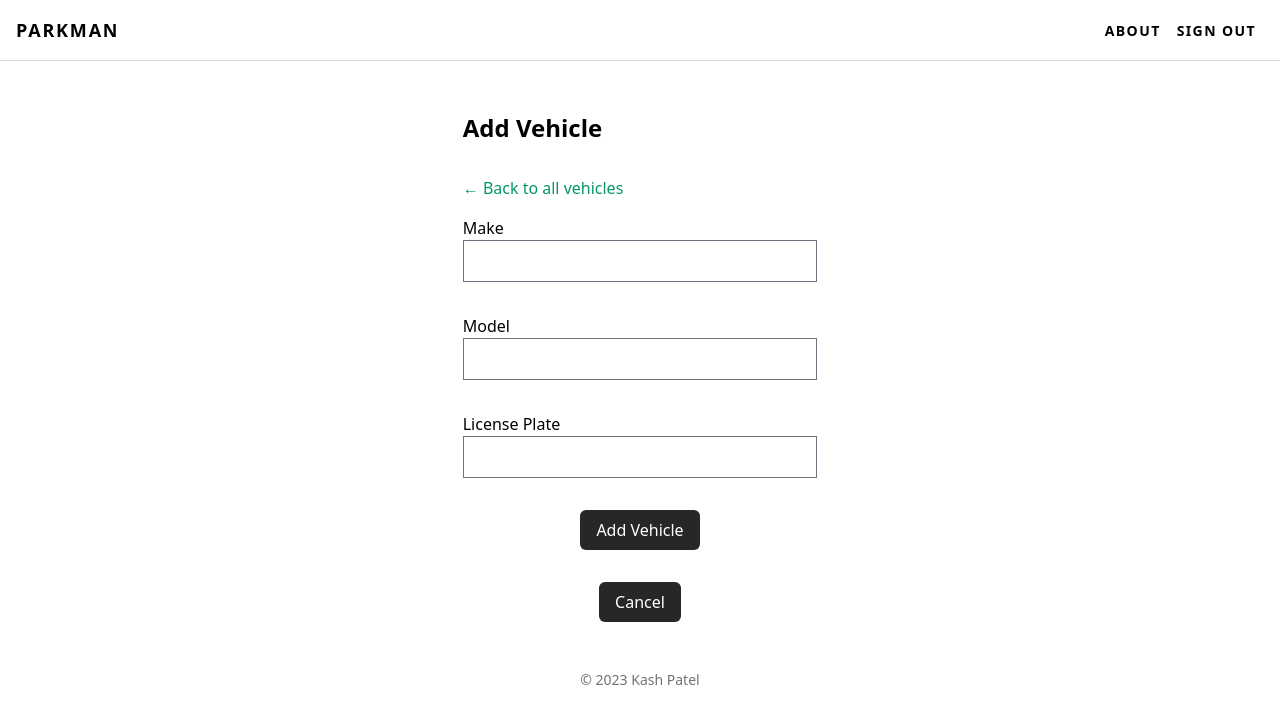
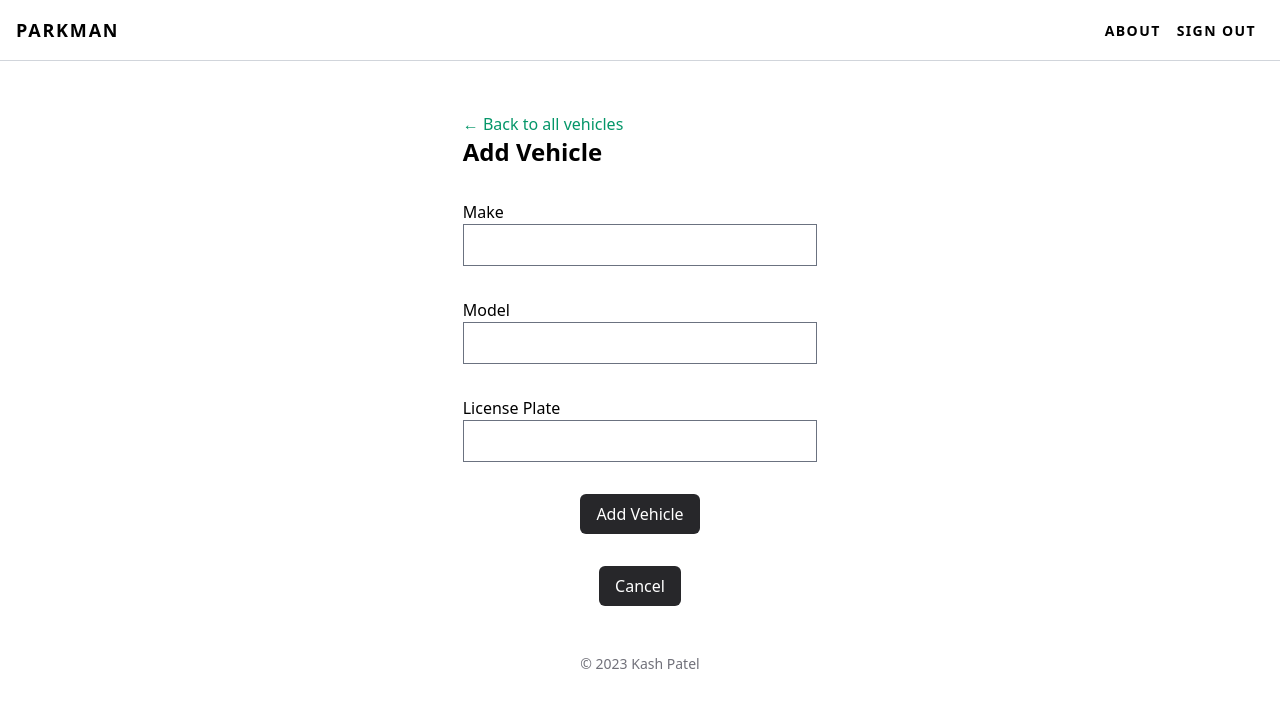
Before and after one commit to kash-patel/issue-tracker, a React (Vite) app in the folder frontend/: page /vehicles/new in a window 1280 px wide. Shown: the top 724 px of the page. Built offline with nearby package versions, Linux system fonts and the light colour scheme; no server answers; sample sign-in values are in the browser's storage.

Commit message:
Code cleanup.

```diff
--- a/frontend/src/screens/CreateVehicleScreen.tsx
+++ b/frontend/src/screens/CreateVehicleScreen.tsx
@@ -48,10 +48,10 @@ const CreateVehicleScreen = () => {
 	return (
 		<section>
 			{createVehicleLoading && <BlockingLoader />}
-			<h1 className="my-8">Add Vehicle</h1>
-			<Link to={"/vehicles"}>
+			<Link to={"/vehicles"} className="inline-block mt-8">
 				<p className="text-emerald-600">&larr; Back to all vehicles</p>
 			</Link>
+			<h1 className="mb-8">Add Vehicle</h1>
 			<form onSubmit={submitHandler} className="my-4">
 				<fieldset className="flex flex-col justify-evenly gap-8 items-start">
 					<label className="w-full">
--- a/frontend/src/screens/VehiclesScreen.tsx
+++ b/frontend/src/screens/VehiclesScreen.tsx
@@ -41,7 +41,10 @@ const VehiclesScreen = () => {
 
 	return (
 		<section>
-			<h1 className="my-8">Jurassic Park Vehicles</h1>
+			<Link to={"/dashboard"} className="inline-block mt-8">
+				<p className="text-emerald-600">&larr; Back to your dashboard</p>
+			</Link>
+			<h1 className="mb-8">Jurassic Park Vehicles</h1>
 			<p className="mb-2">
 				Please note that all vehicles in the park <em>must</em> be registered
 				with the Transportation department.
```
Also changed, not shown: frontend/src/utilities/utils.ts (renamed from frontend/src/utilities/utils.tsx).
